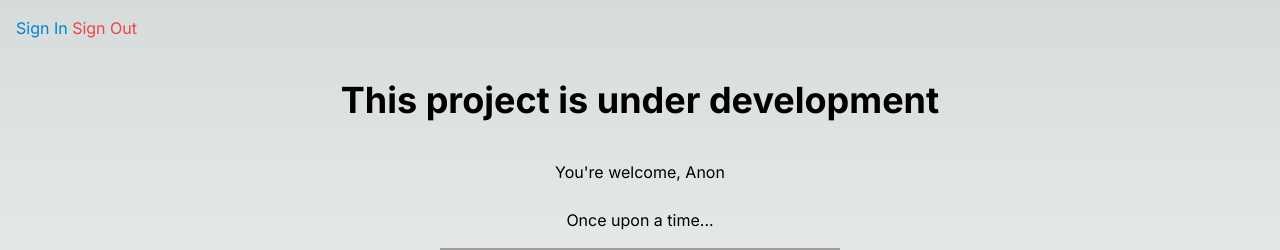
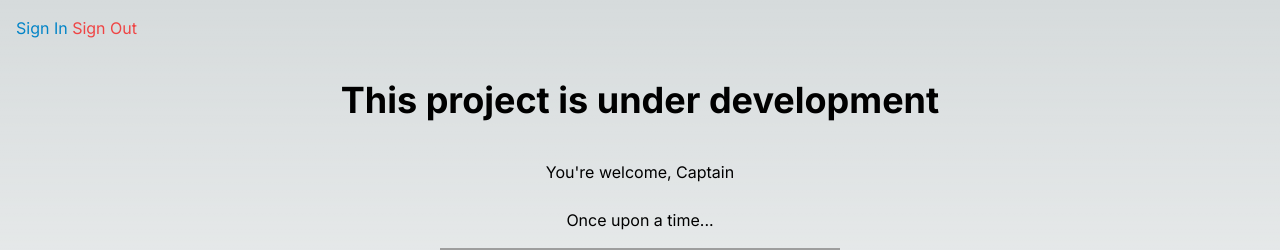
Before and after one commit to codelawani/duty_circle, a Next.js app: page / in a window 1280 px wide. Shown: the top 250 px of the page. Built offline with nearby package versions, Linux system fonts and the light colour scheme; no server answers; grey boxes are pictures that could not be loaded.

Commit message:
upd: Update packages

```diff
--- a/package.json
+++ b/package.json
@@ -12,7 +12,7 @@
   "dependencies": {
     "@hapi/boom": "^10.0.1",
     "@next-auth/prisma-adapter": "^1.0.7",
-    "@prisma/client": "^5.4.1",
+    "@prisma/client": "^5.4.2",
     "axios": "^1.5.1",
     "faunadb": "^4.8.0",
     "next": "13.5.4",
@@ -36,7 +36,7 @@
     "jest": "^29.7.0",
     "postcss": "^8",
     "prettier": "^2.8.8",
-    "prisma": "^5.4.1",
+    "prisma": "^5.4.2",
     "prisma-dbml-generator": "^0.10.0",
     "tailwindcss": "^3",
     "ts-jest": "^29.1.1",
--- a/src/components/dev.component.tsx
+++ b/src/components/dev.component.tsx
@@ -9,7 +9,9 @@ export default async function Dev() {
       <h1 className="text-4xl mt-10 font-bold text-center">
         This project is under development
       </h1>
-      <p className="mb-6 mt-10">You&apos;re welcome, {user ? user : "Anon"}</p>
+      <p className="mb-6 mt-10">
+        You&apos;re welcome, {user ? user : "Captain"}
+      </p>
       <p>Once upon a time... </p>
       <Image
         src="https://media.tenor.com/O_JAIoDznkoAAAAM/developer-recruiters.gif"
```
Also changed, not shown: 1 other file (tests, documents, lock files or other folders).
